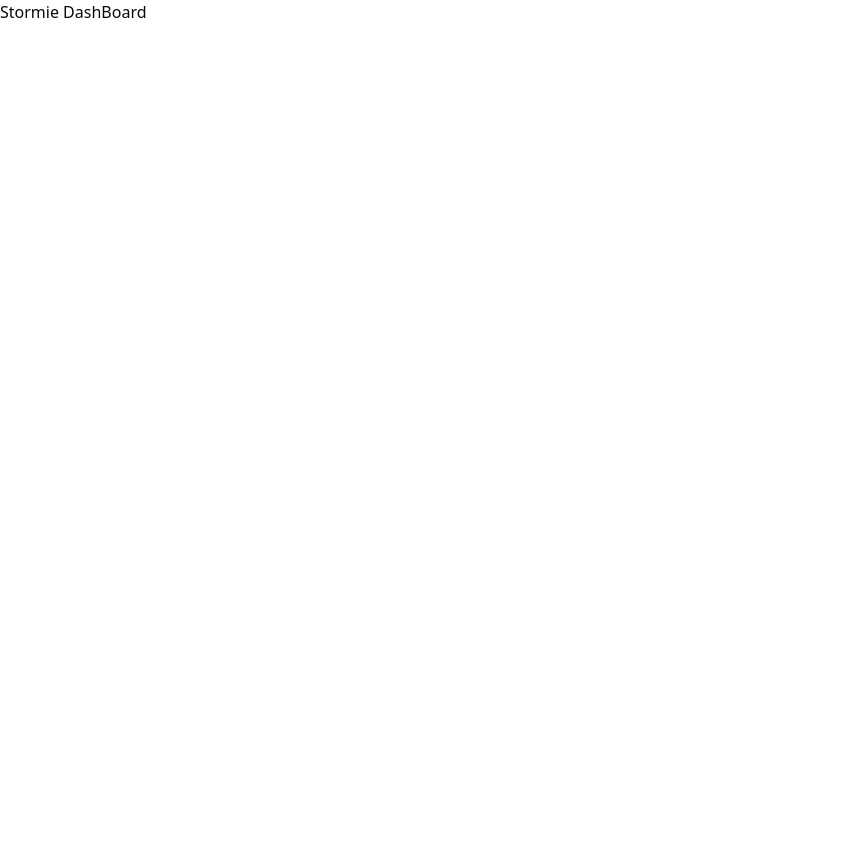
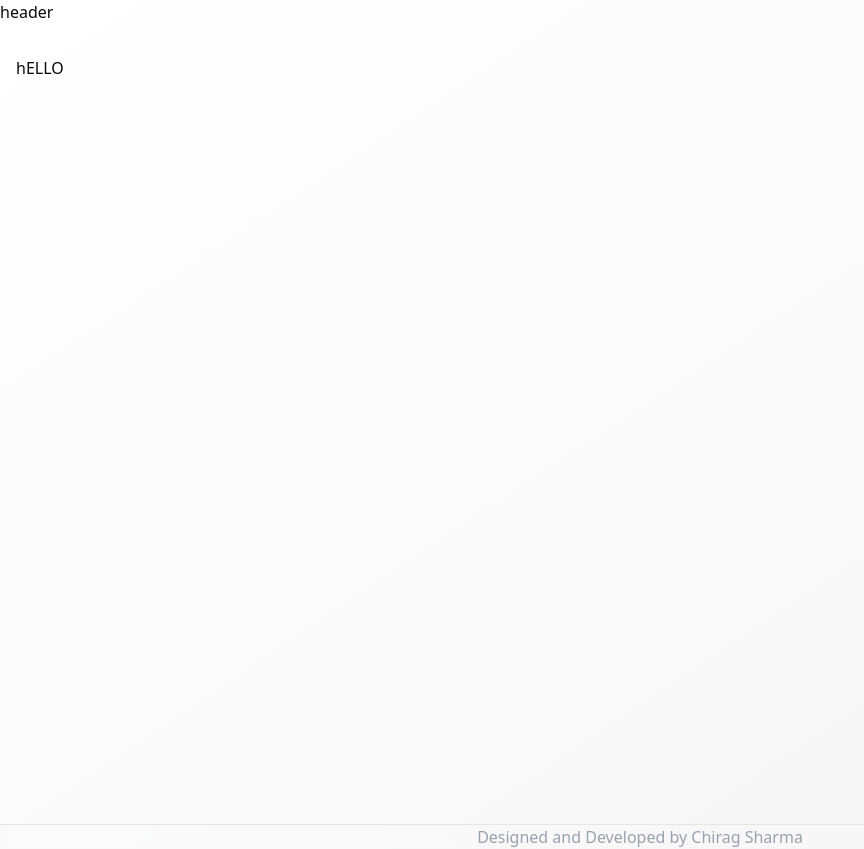
Before and after one commit to chiraagsharma24/Stormie, a React (Vite) app: page / in a window 1280 px wide. Shown: the whole page, without its empty margins (0-864 px from the left). Before the commit the page ends 800 px from the top, so only its background shows below. Built offline with nearby package versions, Linux system fonts and the light colour scheme.

Commit message:
Added Layout-Header-Footer

```diff
--- a/src/App.tsx
+++ b/src/App.tsx
@@ -1,7 +1,13 @@
 import './App.css'
+import { BrowserRouter } from "react-router-dom";
+import Layout from './components/layout';
 
 function App() {
-  return <div>Stormie DashBoard</div>
+  return <BrowserRouter>
+    <Layout>
+      hELLO
+    </Layout>
+  </BrowserRouter>
 }
 
 export default App
--- /dev/null
+++ b/src/components/layout.tsx
@@ -0,0 +1,17 @@
+import { PropsWithChildren } from "react";
+
+export default function Layout({children}:PropsWithChildren){
+    return(
+        <div className="bg-gradient-to-br from-background to-muted">
+            header
+            <main className="min-h-screen container mx-auto px-4 py-8">{children}</main>
+            <footer className="border-t backdrop-blur p">
+                <div className="container mx-auto px-4 text-center text-gray-400">
+                    <p>
+                    Designed and Developed by Chirag Sharma
+                    </p>
+                </div>
+            </footer>
+        </div>
+    );
+};
```
